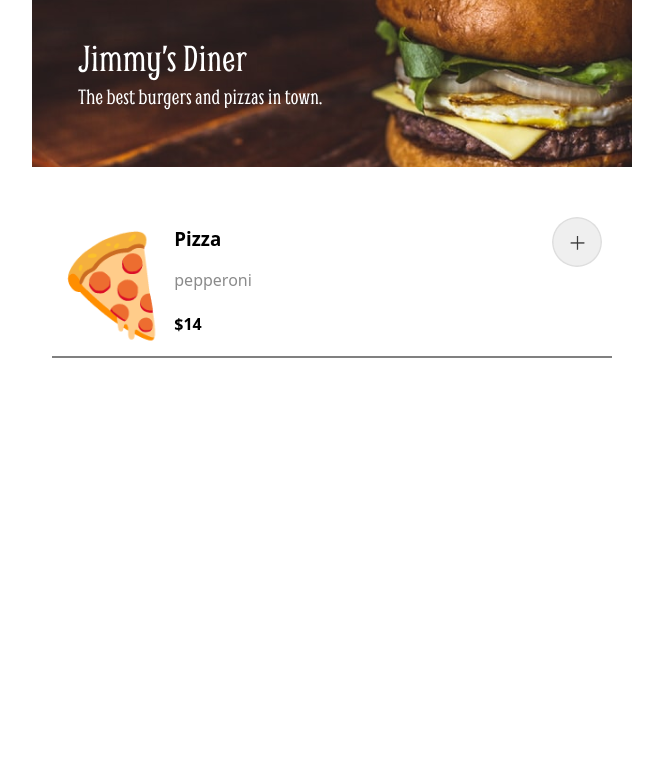
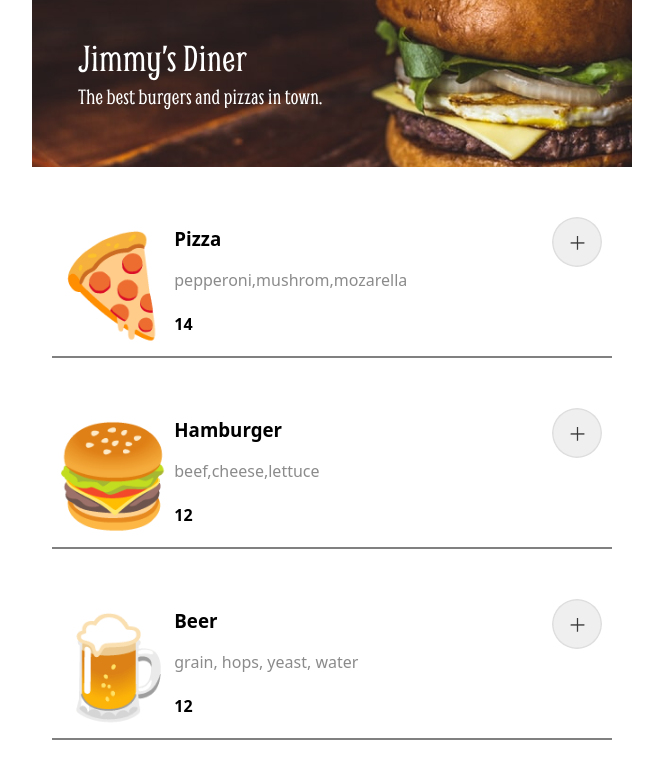
Before and after one commit to vikramsingh1507/restaurant, a plain HTML site: page index.html in a window 1280 px wide. Shown: the whole page, without its empty margins (308-971 px from the left). Drawn offline with Linux system fonts and the light colour scheme; a web font is replaced by a local one.

Commit message:
added rendering functionality

```diff
--- a/index.css
+++ b/index.css
@@ -17,8 +17,8 @@ header {
 }
 
 
-/* item dictionery */
-.main {
+/* item list */
+.item {
     display: flex;
     justify-content: left;
     align-items: center;
@@ -26,7 +26,7 @@ header {
     margin:40px 20px 0 20px;
 }
 
-#btn {
+#add-btn {
     background-image: url('Images/add-btn.png');
     width: 50px;
     height: 50px;
--- a/index.html
+++ b/index.html
@@ -10,15 +10,10 @@
 <body>
     <div class="container">
         <header class="header"></header>
-        <section class="main" id="main">
-            <p id="item-emoji">🍕</p>
-            <div class="typo">
-                <h3>Pizza</h3>
-                <p>pepperoni</p>
-                <h4>$14</h4>
-            </div>
-            <button id="btn"></button>
+        <section id="item-list">
+
         </section>
+
         <script src="index.js" type="module"></script>
     </div>
 </body>
--- a/index.js
+++ b/index.js
@@ -1 +1,29 @@
 import {menuArray} from './data.js'
+
+const itemList = document.getElementById('item-list')
+
+
+function renderItemList(arr) {
+    return arr.map(function(foodItem) {
+        const {name,
+        ingredients,
+        id,
+        price,
+        emoji} = foodItem
+
+        return `
+            <div class="item" id="item">
+                <p id="item-emoji">${emoji}</p>
+                <div class="typo">
+                    <h3>${name}</h3>
+                    <p>${ingredients}</p>
+                    <h4>${price}</h4>
+                </div>
+                <button id="add-btn"></button>
+            </div>
+
+        `
+    }).join('')
+}
+
+itemList.innerHTML = renderItemList(menuArray)
```
